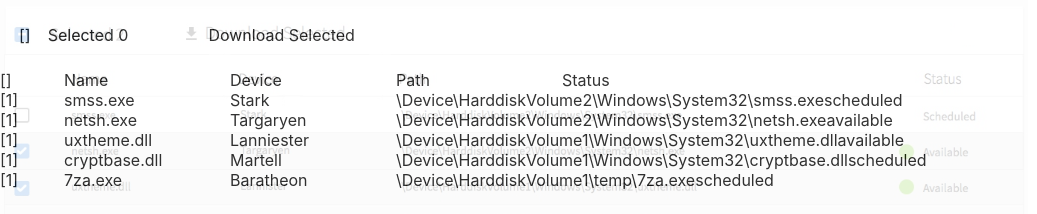
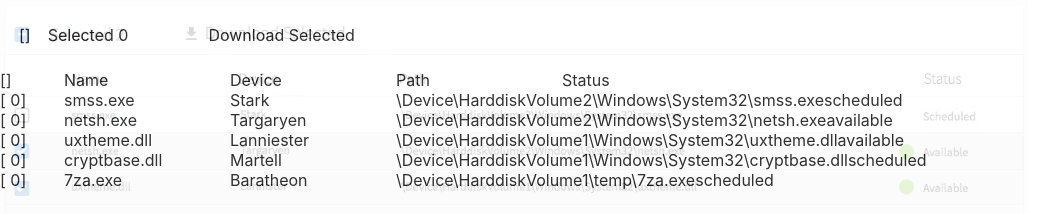
Before and after one commit to aaronpruzaniec/system-inventory, a React (Create React App) app: page / in a window 1280 px wide. Shown: the top 214 px of the page, without its empty margins (0-1037 px from the left). Built offline with nearby package versions, Linux system fonts and the light colour scheme.

Commit message:
Local state accessible

```diff
--- a/src/Components/Row/Row.js
+++ b/src/Components/Row/Row.js
@@ -1,7 +1,8 @@
 import React, { useEffect, useState } from "react";
 
 function Row(props) {
-  const [rowData, setRowData] = useState({});
+  const [rowData, setRowData] = useState(props);
+  const [test, setTest] = useState(false);
 
   useEffect(() => {
     setRowData(props);
@@ -12,14 +13,16 @@ function Row(props) {
     let a = props.state;
     a[props.name] = true;
     props.setState(a);
-    setRowData(a);
+    setTest(true);
   }
   return (
     <div
       className={`row ${props.state[props.name] ? "selected" : null}`}
       onClick={handleChange}
     >
-      <div className={`c1`}>[{rowData.props ? "0" : "1"}]</div>
+      <div className={`c1`}>
+        [{test} {props.state ? "0" : "1"}]
+      </div>
       <div className={`c2`}>{rowData.name}</div>
       <div className={`c3`}>{rowData.device}</div>
       <div className={`c4`}>{rowData.path}</div>
```
